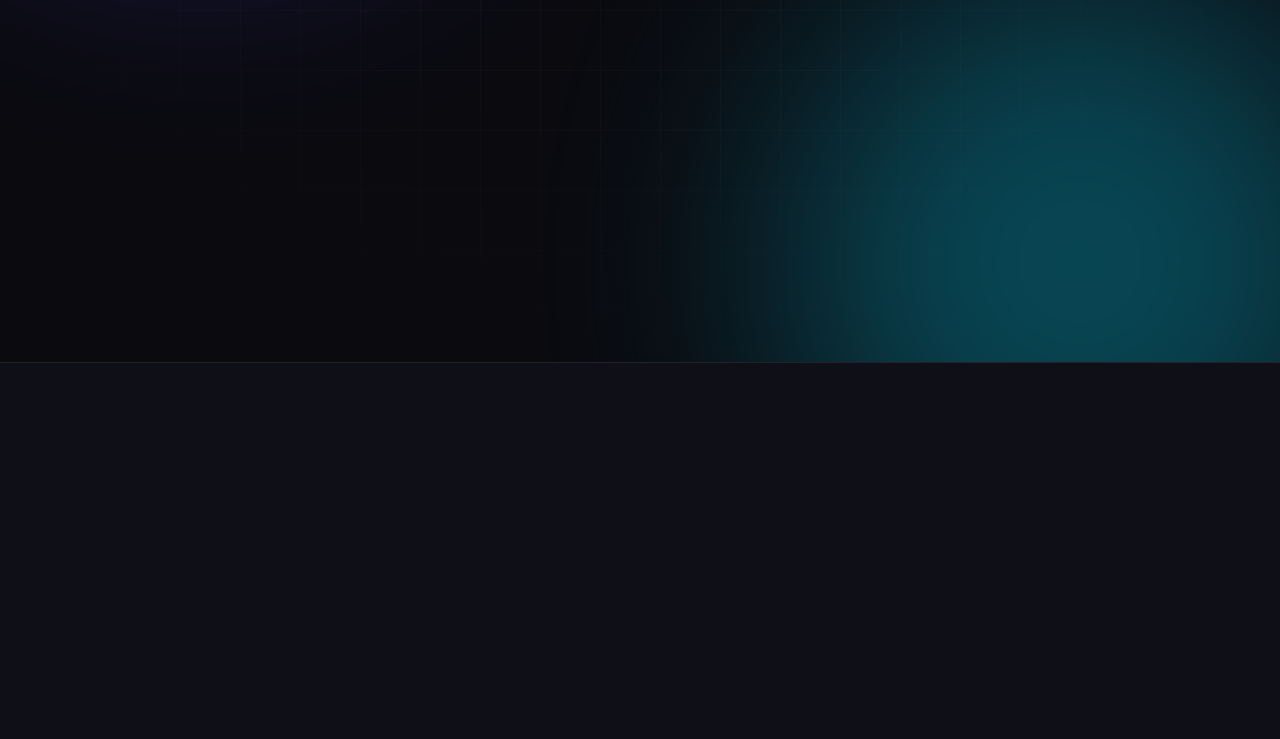
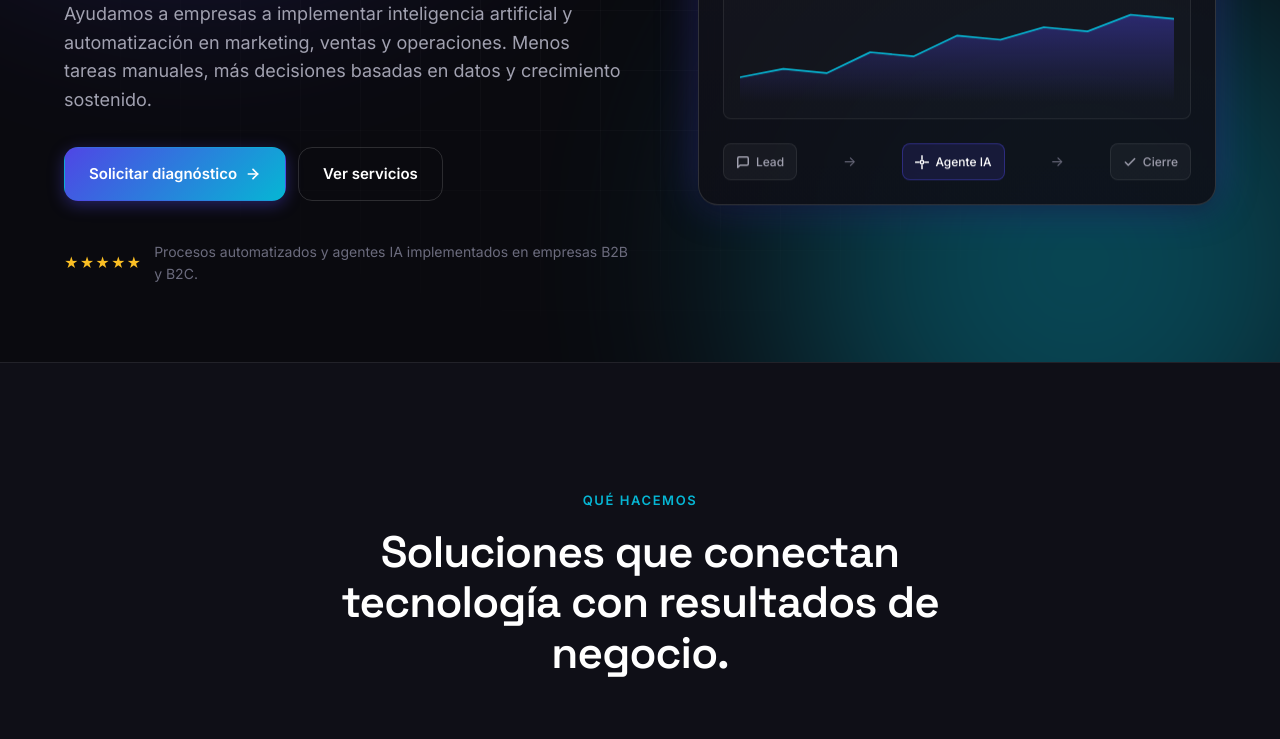
Before and after one commit to vgallego2598-prog/flowgencyai, a plain HTML site: page index.html in a window 1280 px wide. Shown: the part 470-1209 px from the top of the page. Drawn offline with Linux system fonts and the light colour scheme.

Commit message:
Fix: mostrar contenido hero - corregir opacity 0 en .reveal

```diff
--- a/index.html
+++ b/index.html
@@ -339,7 +339,7 @@
     .footer__bottom { padding: 24px 0; border-top: 1px solid var(--color-border); }
     .footer__bottom-inner { display: flex; justify-content: space-between; align-items: center; flex-wrap: wrap; gap: 12px; font-size: 13px; color: var(--color-text-dim); }
 
-    .reveal { opacity: 0; transform: translateY(24px); transition: opacity 0.7s var(--ease), transform 0.7s var(--ease); }
+    .reveal { opacity: 1; transform: translateY(24px); transition: opacity 0.7s var(--ease), transform 0.7s var(--ease); }
     .reveal.is-visible { opacity: 1; transform: translateY(0); }
 
     @media (prefers-reduced-motion: reduce) {
```
